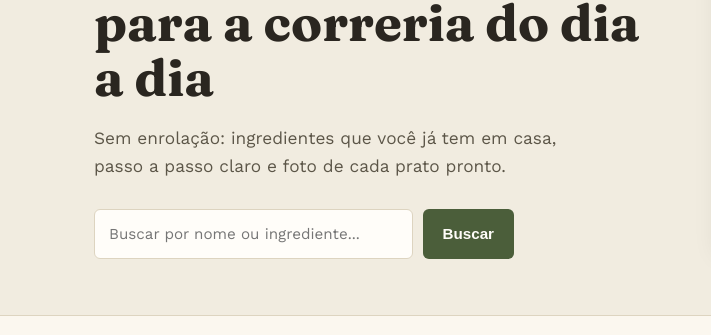
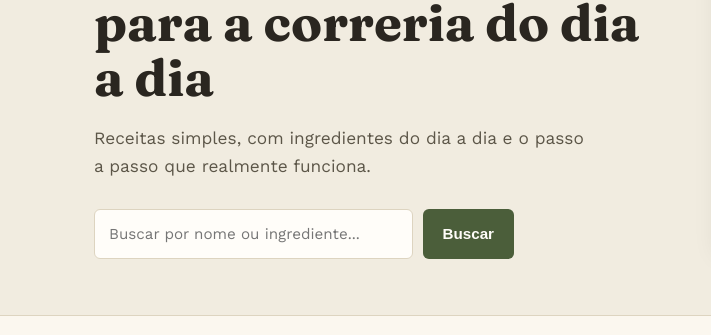
Before and after one commit to augusto10vellozo-coder/receitas-site, a plain HTML site: page receitas-site/index.html in a window 1280 px wide. Shown: the part 254-589 px from the top of the page, 0-711 px from the left. Drawn offline with nearby package versions, Linux system fonts and the light colour scheme.

Commit message:
Update recipe description for clarity

```diff
--- a/receitas-site/index.html
+++ b/receitas-site/index.html
@@ -33,7 +33,7 @@
         <div>
           <p class="hero-eyebrow">20 receitas testadas</p>
           <h1>Receitas de verdade para a correria do dia a dia</h1>
-          <p>Sem enrolação: ingredientes que você já tem em casa, passo a passo claro e foto de cada prato pronto.</p>
+          <p>Receitas simples, com ingredientes do dia a dia e o passo a passo que realmente funciona.</p>
           <form class="busca-form" role="search" onsubmit="return false;">
             <label for="campo-busca" class="sr-only">Buscar receita</label>
             <input type="search" id="campo-busca" placeholder="Buscar por nome ou ingrediente...">
```
